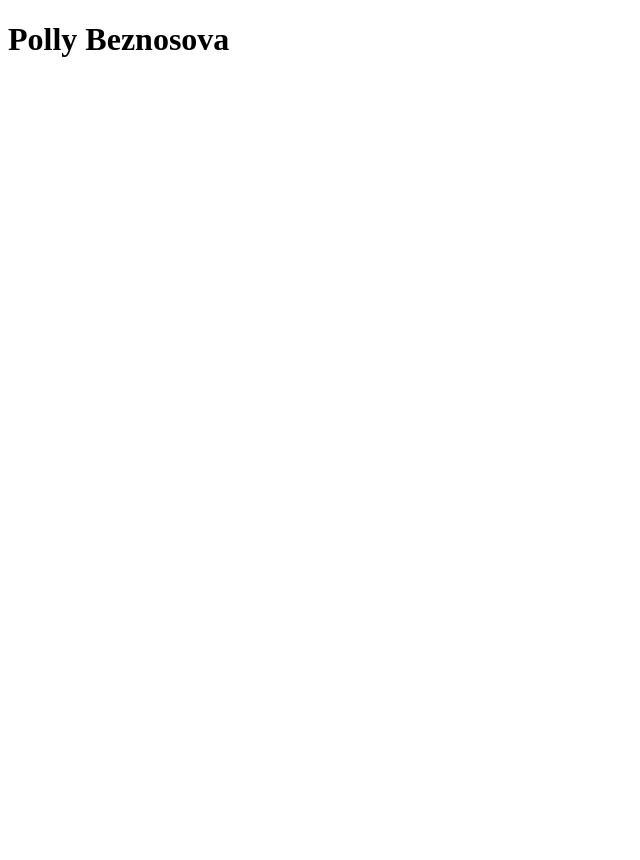
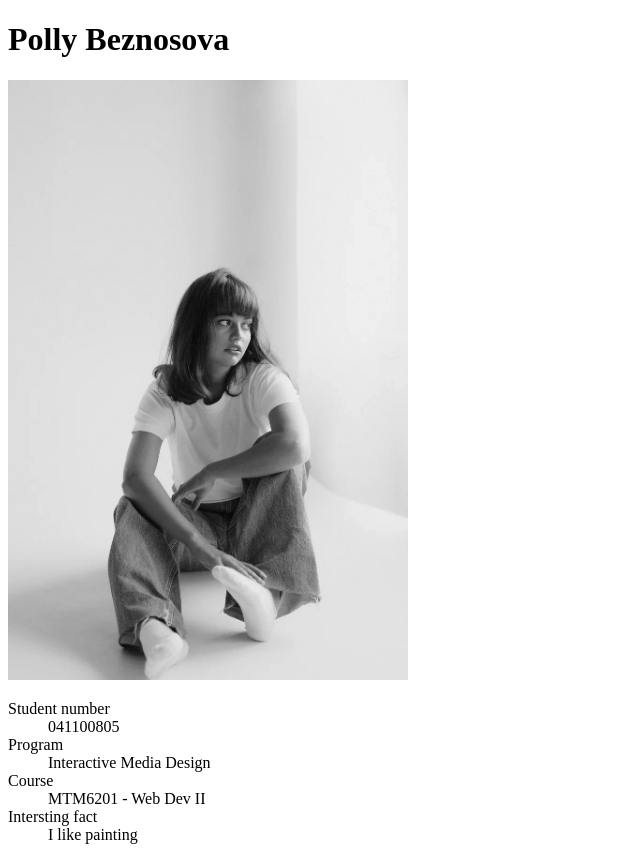
Before and after one commit to bezn0001/mtm6201-week1, a plain HTML site: page index.html in a window 1280 px wide. Shown: the whole page, without its empty margins (0-640 px from the left). Before the commit the page ends 800 px from the top, so only its background shows below. Drawn offline with Linux system fonts and the light colour scheme.

Commit message:
adds my information

```diff
--- a/index.html
+++ b/index.html
@@ -9,6 +9,20 @@
 
 <body>
     <h1>Polly Beznosova</h1>
+    <img src="images/IMG_8923.WEBP" width="400" alt="Poina Beznosova">
+
+    <dl>
+        <dt>Student number</dt>
+        <dd>041100805</dd>
+        <dt>Program</dt>
+        <dd>Interactive Media Design</dd>
+        <dt>Course</dt>
+        <dd>MTM6201 - Web Dev II</dd>
+        <dt>Intersting fact</dt>
+        <dd> I like painting</dd>
+    </dl>
+
+
 
 </body>
 
```
Also changed, not shown: images/IMG_8923.WEBP (added).
